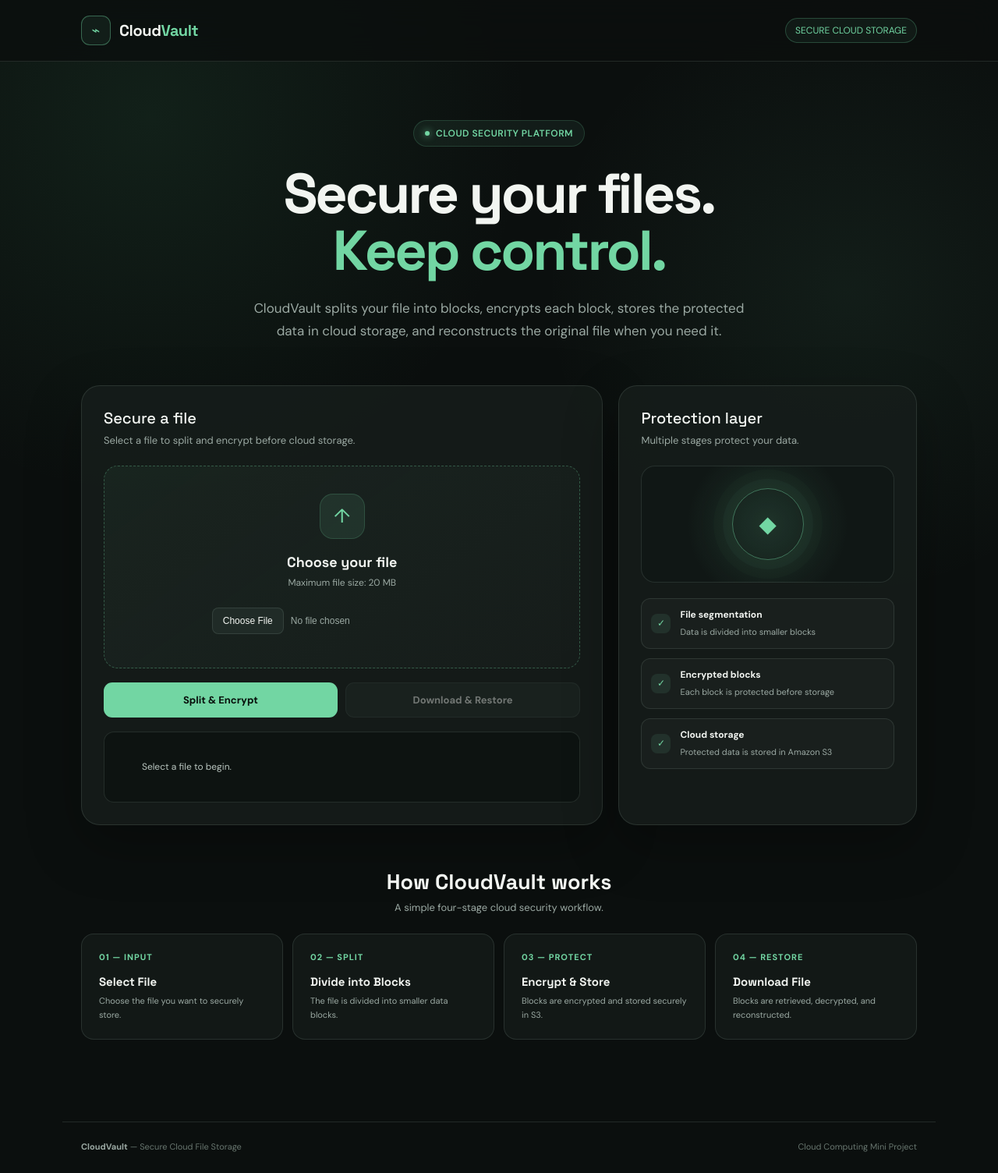
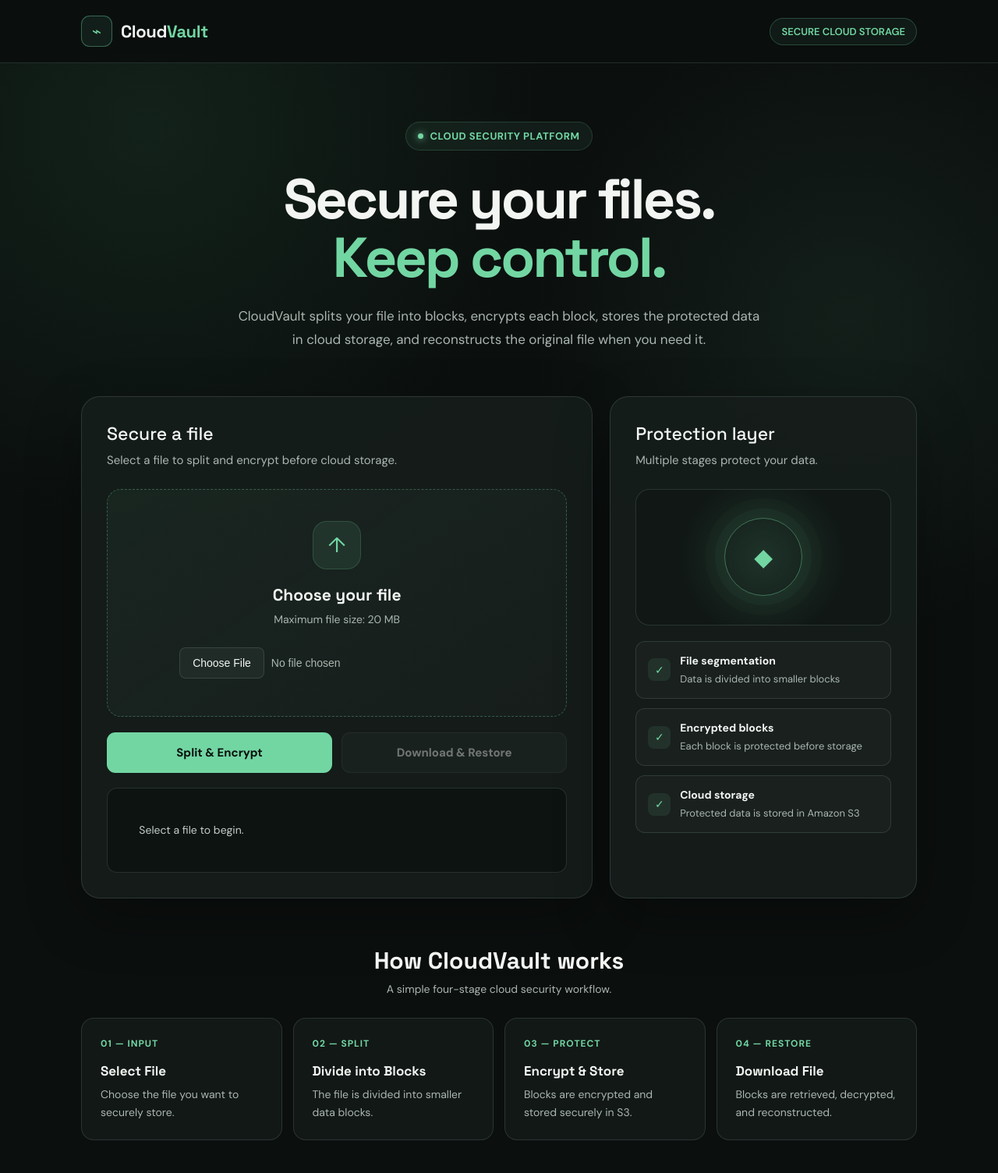
Before and after one commit to zh-s15/cloudvault, a website: page public/index.html in a window 1280 px wide. Shown: the top 1504 px of the page at 78% size. Drawn offline with Linux system fonts and the light colour scheme.

Commit message:
Update index.html

```diff
--- a/public/index.html
+++ b/public/index.html
@@ -1,26 +1,20 @@
-<!DOCTYPE html>
-<html lang="en">
+<!DOCTYPE html><html lang="en">
 <head>
   <meta charset="UTF-8">
   <meta name="viewport" content="width=device-width, initial-scale=1.0">
   <meta name="description" content="CloudVault - Secure cloud file storage with encryption and file block technology">
-  <title>CloudVault | Secure Cloud Storage</title>
-
-  <style>
+  <title>CloudVault | Secure Cloud Storage</title>  <style>
     @import url('https://fonts.googleapis.com/css2?family=DM+Sans:wght@400;500;600;700&family=Space+Grotesk:wght@500;600;700&display=swap');
 
     :root {
       --bg: #0b0f0e;
       --bg-soft: #111715;
-      --card: rgba(22, 29, 27, 0.88);
-      --card-light: #18211f;
+      --card: rgba(22, 29, 27, 0.94);
       --green: #72d6a3;
-      --green-dark: #2d9d68;
       --mint: #b9f2d0;
       --text: #f2f5f1;
-      --muted: #9ba9a3;
-      --border: rgba(155, 181, 169, 0.16);
-      --danger: #ff9d9d;
+      --muted: #aab6b0;
+      --border: rgba(155, 181, 169, 0.18);
     }
 
     * {
@@ -36,19 +30,20 @@
     body {
       font-family: "DM Sans", sans-serif;
       background:
-        radial-gradient(circle at 15% 10%, rgba(67, 157, 105, 0.12), transparent 28%),
-        radial-gradient(circle at 85% 25%, rgba(114, 214, 163, 0.07), transparent 25%),
+        radial-gradient(circle at 15% 10%, rgba(67, 157, 105, 0.13), transparent 28%),
+        radial-gradient(circle at 85% 25%, rgba(114, 214, 163, 0.08), transparent 25%),
         var(--bg);
       color: var(--text);
       min-height: 100vh;
+      font-size: 16px;
     }
 
-    /* ---------- NAVBAR ---------- */
+    /* NAVBAR */
 
     header {
       width: 100%;
       border-bottom: 1px solid var(--border);
-      background: rgba(11, 15, 14, 0.82);
+      background: rgba(11, 15, 14, 0.9);
       backdrop-filter: blur(18px);
       position: sticky;
       top: 0;
@@ -71,21 +66,21 @@
     }
 
     .brand-icon {
-      width: 38px;
-      height: 38px;
+      width: 40px;
+      height: 40px;
       border: 1px solid rgba(114, 214, 163, 0.4);
       border-radius: 11px;
       display: flex;
       align-items: center;
       justify-content: center;
       color: var(--green);
-      background: rgba(114, 214, 163, 0.07);
-      font-size: 18px;
+      background: rgba(114, 214, 163, 0.08);
+      font-size: 20px;
     }
 
     .brand-name {
       font-family: "Space Grotesk", sans-serif;
-      font-size: 20px;
+      font-size: 22px;
       font-weight: 700;
       letter-spacing: -0.4px;
     }
@@ -95,15 +90,16 @@
     }
 
     .nav-badge {
-      font-size: 12px;
+      font-size: 13px;
       color: var(--green);
       border: 1px solid rgba(114, 214, 163, 0.25);
       background: rgba(114, 214, 163, 0.06);
-      padding: 7px 12px;
+      padding: 8px 14px;
       border-radius: 100px;
+      font-weight: 600;
     }
 
-    /* ---------- HERO ---------- */
+    /* MAIN */
 
     main {
       max-width: 1120px;
@@ -111,9 +107,11 @@
       padding: 75px 24px 50px;
     }
 
+    /* HERO */
+
     .hero {
       text-align: center;
-      max-width: 780px;
+      max-width: 800px;
       margin: auto;
     }
 
@@ -124,18 +122,18 @@
       color: var(--green);
       background: rgba(114, 214, 163, 0.07);
       border: 1px solid rgba(114, 214, 163, 0.18);
-      padding: 8px 14px;
+      padding: 9px 15px;
       border-radius: 100px;
-      font-size: 12px;
-      font-weight: 600;
+      font-size: 13px;
+      font-weight: 700;
       letter-spacing: 0.5px;
       text-transform: uppercase;
-      margin-bottom: 24px;
+      margin-bottom: 25px;
     }
 
     .dot {
-      width: 6px;
-      height: 6px;
+      width: 7px;
+      height: 7px;
       background: var(--green);
       border-radius: 50%;
       box-shadow: 0 0 10px var(--green);
@@ -143,10 +141,10 @@
 
     .hero h1 {
       font-family: "Space Grotesk", sans-serif;
-      font-size: clamp(42px, 7vw, 72px);
-      line-height: 1.02;
+      font-size: clamp(44px, 7vw, 72px);
+      line-height: 1.04;
       letter-spacing: -3px;
-      margin-bottom: 22px;
+      margin-bottom: 23px;
     }
 
     .hero h1 span {
@@ -156,44 +154,47 @@
     .hero p {
       color: var(--muted);
       font-size: 17px;
-      line-height: 1.7;
-      max-width: 650px;
+      line-height: 1.75;
+      max-width: 680px;
       margin: auto;
     }
 
-    /* ---------- MAIN CARD ---------- */
+    /* WORKSPACE */
 
     .workspace {
-      margin-top: 55px;
+      margin-top: 58px;
       display: grid;
-      grid-template-columns: 1.4fr 0.8fr;
-      gap: 20px;
+      grid-template-columns: 1.25fr 0.75fr;
+      gap: 22px;
+      align-items: stretch;
     }
 
     .panel {
       background: var(--card);
       border: 1px solid var(--border);
       border-radius: 24px;
-      padding: 28px;
+      padding: 32px;
       box-shadow: 0 25px 70px rgba(0, 0, 0, 0.28);
+      height: 100%;
     }
 
     .panel-title {
       font-family: "Space Grotesk", sans-serif;
-      font-size: 20px;
-      margin-bottom: 7px;
+      font-size: 23px;
+      margin-bottom: 8px;
     }
 
     .panel-subtitle {
       color: var(--muted);
-      font-size: 13px;
-      margin-bottom: 24px;
+      font-size: 15px;
+      line-height: 1.5;
+      margin-bottom: 25px;
     }
 
-    /* ---------- DROPZONE ---------- */
+    /* DROPZONE */
 
     .dropzone {
-      border: 1.5px dashed rgba(114, 214, 163, 0.32);
+      border: 1.5px dashed rgba(114, 214, 163, 0.34);
       background:
         linear-gradient(
           145deg,
@@ -201,8 +202,8 @@
           rgba(255, 255, 255, 0.01)
         );
       border-radius: 18px;
-      min-height: 235px;
-      padding: 35px 20px;
+      min-height: 260px;
+      padding: 40px 25px;
       text-align: center;
       display: flex;
       flex-direction: column;
@@ -217,36 +218,37 @@
     }
 
     .upload-icon {
-      width: 58px;
-      height: 58px;
-      border-radius: 17px;
+      width: 62px;
+      height: 62px;
+      border-radius: 18px;
       background: rgba(114, 214, 163, 0.1);
       border: 1px solid rgba(114, 214, 163, 0.18);
       display: flex;
       align-items: center;
       justify-content: center;
       color: var(--green);
-      font-size: 25px;
-      margin-bottom: 18px;
+      font-size: 27px;
+      margin-bottom: 19px;
     }
 
     .dropzone h3 {
       font-family: "Space Grotesk", sans-serif;
-      font-size: 18px;
-      margin-bottom: 7px;
+      font-size: 21px;
+      margin-bottom: 8px;
     }
 
     .dropzone p {
       color: var(--muted);
-      font-size: 12px;
-      margin-bottom: 16px;
+      font-size: 14px;
+      line-height: 1.5;
+      margin-bottom: 17px;
     }
 
     input[type="file"] {
       width: 100%;
-      max-width: 350px;
+      max-width: 420px;
       color: var(--muted);
-      font-size: 12px;
+      font-size: 14px;
       padding: 8px;
     }
 
@@ -255,27 +257,28 @@
       color: var(--text);
       border: 1px solid var(--border);
       border-radius: 8px;
-      padding: 9px 13px;
+      padding: 11px 16px;
       margin-right: 9px;
       cursor: pointer;
       font-family: inherit;
+      font-size: 14px;
     }
 
-    /* ---------- BUTTONS ---------- */
+    /* BUTTONS */
 
     .actions {
-      display: flex;
-      gap: 10px;
-      margin-top: 18px;
+      display: grid;
+      grid-template-columns: 1fr 1fr;
+      gap: 12px;
+      margin-top: 20px;
     }
 
     button {
-      flex: 1;
       border: 0;
       border-radius: 11px;
-      padding: 13px 17px;
+      padding: 15px 18px;
       font-family: "DM Sans", sans-serif;
-      font-size: 13px;
+      font-size: 15px;
       font-weight: 700;
       cursor: pointer;
       transition: 0.2s ease;
@@ -299,6 +302,7 @@
 
     #downloadBtn:hover:not(:disabled) {
       background: #293732;
+      transform: translateY(-1px);
     }
 
     button:disabled {
@@ -307,23 +311,23 @@
       transform: none;
     }
 
-    /* ---------- STATUS ---------- */
+    /* STATUS */
 
     #status {
-      margin-top: 18px;
-      padding: 16px;
+      margin-top: 19px;
+      padding: 18px;
       background: #0d1311;
       border: 1px solid var(--border);
       border-radius: 13px;
-      color: #b9c5bf;
+      color: #c3cec8;
       white-space: pre-wrap;
       overflow-wrap: anywhere;
-      line-height: 1.6;
-      font-size: 12px;
-      min-height: 72px;
+      line-height: 1.7;
+      font-size: 14px;
+      min-height: 90px;
     }
 
-    /* ---------- SECURITY PANEL ---------- */
+    /* SECURITY PANEL */
 
     .security-card {
       display: flex;
@@ -331,7 +335,7 @@
     }
 
     .security-visual {
-      min-height: 150px;
+      min-height: 175px;
       border-radius: 18px;
       background:
         radial-gradient(circle at center, rgba(114, 214, 163, 0.15), transparent 58%),
@@ -346,8 +350,8 @@
     }
 
     .vault-ring {
-      width: 92px;
-      height: 92px;
+      width: 100px;
+      height: 100px;
       border: 1px solid rgba(114, 214, 163, 0.45);
       border-radius: 50%;
       display: flex;
@@ -355,11 +359,11 @@
       justify-content: center;
       box-shadow:
         0 0 0 12px rgba(114, 214, 163, 0.035),
-        0 0 0 24px rgba(114, 214, 163, 0.018);
+        0 0 0 25px rgba(114, 214, 163, 0.018);
     }
 
     .lock {
-      font-size: 29px;
+      font-size: 31px;
       color: var(--green);
     }
 
@@ -373,66 +377,67 @@
       display: flex;
       align-items: center;
       gap: 12px;
-      padding: 12px;
+      padding: 15px;
       border-radius: 12px;
       background: rgba(255, 255, 255, 0.025);
       border: 1px solid var(--border);
     }
 
     .check {
-      width: 25px;
-      height: 25px;
+      width: 29px;
+      height: 29px;
       border-radius: 8px;
       background: rgba(114, 214, 163, 0.1);
       color: var(--green);
       display: flex;
       align-items: center;
       justify-content: center;
-      font-size: 12px;
+      font-size: 14px;
       flex-shrink: 0;
     }
 
     .security-item strong {
       display: block;
-      font-size: 12px;
-      margin-bottom: 2px;
+      font-size: 14px;
+      margin-bottom: 3px;
     }
 
     .security-item span {
       color: var(--muted);
-      font-size: 11px;
+      font-size: 13px;
+      line-height: 1.4;
     }
 
-    /* ---------- PROCESS ---------- */
+    /* PROCESS */
 
     .process {
-      margin-top: 55px;
+      margin-top: 60px;
     }
 
     .section-heading {
       text-align: center;
-      margin-bottom: 25px;
+      margin-bottom: 28px;
     }
 
     .section-heading h2 {
       font-family: "Space Grotesk", sans-serif;
-      font-size: 27px;
-      margin-bottom: 7px;
+      font-size: 30px;
+      margin-bottom: 8px;
     }
 
     .section-heading p {
       color: var(--muted);
-      font-size: 13px;
+      font-size: 14px;
     }
 
     .steps {
       display: grid;
       grid-template-columns: repeat(4, 1fr);
-      gap: 12px;
+      gap: 14px;
     }
 
     .step {
-      padding: 22px;
+      padding: 24px;
       background: rgba(22, 29, 27, 0.72);
       border: 1px solid var(--border);
       border-radius: 16px;
@@ -446,45 +451,45 @@
 
     .step-number {
       color: var(--green);
-      font-size: 11px;
+      font-size: 12px;
       font-weight: 700;
       letter-spacing: 1px;
-      margin-bottom: 15px;
+      margin-bottom: 16px;
     }
 
     .step h3 {
       font-family: "Space Grotesk", sans-serif;
-      font-size: 15px;
-      margin-bottom: 7px;
+      font-size: 17px;
+      margin-bottom: 8px;
     }
 
     .step p {
       color: var(--muted);
-      font-size: 11px;
+      font-size: 14px;
       line-height: 1.6;
     }
 
-    /* ---------- FOOTER ---------- */
+    /* FOOTER */
 
     footer {
       max-width: 1120px;
-      margin: 55px auto 0;
-      padding: 24px;
+      margin: 60px auto 0;
+      padding: 25px 24px;
       border-top: 1px solid var(--border);
-      color: #68766f;
-      font-size: 11px;
+      color: #718078;
+      font-size: 13px;
       display: flex;
       justify-content: space-between;
       gap: 15px;
     }
 
     footer strong {
-      color: #9ba9a3;
+      color: #a7b4ad;
     }
 
-    /* ---------- RESPONSIVE ---------- */
+    /* RESPONSIVE */
 
-    @media (max-width: 800px) {
+    @media (max-width: 850px) {
       .workspace {
         grid-template-columns: 1fr;
       }
@@ -494,9 +499,9 @@
       }
     }
 
-    @media (max-width: 560px) {
+    @media (max-width: 600px) {
       .nav {
-        padding: 16px;
+        padding: 17px;
       }
 
       .nav-badge {
@@ -508,6 +513,7 @@
       }
 
       .hero h1 {
+        font-size: 44px;
         letter-spacing: -2px;
       }
 
@@ -516,12 +522,12 @@
       }
 
       .panel {
-        padding: 18px;
+        padding: 20px;
         border-radius: 19px;
       }
 
       .actions {
-        flex-direction: column;
+        grid-template-columns: 1fr;
       }
 
       .steps {
@@ -532,26 +538,25 @@
         flex-direction: column;
       }
     }
-  </style>
-</head>
+  </style></head><body>  <header>
+    <div class="nav">  <div class="brand">
+    <div class="brand-icon">⌁</div>
 
-<body>
-
-  <header>
-    <div class="nav">
-      <div class="brand">
-        <div class="brand-icon">⌁</div>
-        <div class="brand-name">Cloud<span>Vault</span></div>
+    <div class="brand-name">
+      Cloud<span>Vault</span>
+    </div>
   </div>
 
-      <div class="nav-badge">SECURE CLOUD STORAGE</div>
+  <div class="nav-badge">
+    SECURE CLOUD STORAGE
   </div>
-  </header>
 
-  <main>
+</div>
 
-    <!-- HERO -->
+  </header>  <main><!-- HERO -->
+
 <section class="hero">
+
   <div class="eyebrow">
     <span class="dot"></span>
     Cloud Security Platform
@@ -567,16 +572,21 @@
     stores the protected data in cloud storage, and reconstructs
     the original file when you need it.
   </p>
+
 </section>
 
 
-    <!-- WORKSPACE -->
+<!-- MAIN WORKSPACE -->
+
 <section class="workspace">
 
-      <!-- UPLOAD PANEL -->
+  <!-- FILE SECURITY PANEL -->
+
   <div class="panel">
 
-        <div class="panel-title">Secure a file</div>
+    <div class="panel-title">
+      Secure a file
+    </div>
 
     <div class="panel-subtitle">
       Select a file to split and encrypt before cloud storage.
@@ -584,19 +594,28 @@
 
     <div class="dropzone">
 
-          <div class="upload-icon">↑</div>
+      <div class="upload-icon">
+        ↑
+      </div>
 
-          <h3>Choose your file</h3>
+      <h3>
+        Choose your file
+      </h3>
 
       <p>
         Maximum file size: 20 MB
       </p>
 
-          <input type="file" id="fileInput">
+      <input
+        type="file"
+        id="fileInput"
+      >
 
     </div>
 
+
     <div class="actions">
+
       <button id="uploadBtn">
         Split &amp; Encrypt
       </button>
@@ -604,9 +623,15 @@
       <button id="downloadBtn" disabled>
         Download &amp; Restore
       </button>
+
     </div>
 
-        <div id="status" role="status" aria-live="polite">
+
+    <div
+      id="status"
+      role="status"
+      aria-live="polite"
+    >
       Select a file to begin.
     </div>
 
@@ -614,44 +639,85 @@
 
 
   <!-- SECURITY PANEL -->
+
   <div class="panel security-card">
 
-        <div class="panel-title">Protection layer</div>
+    <div class="panel-title">
+      Protection layer
+    </div>
 
     <div class="panel-subtitle">
       Multiple stages protect your data.
     </div>
 
+
     <div class="security-visual">
+
       <div class="vault-ring">
-            <div class="lock">◆</div>
+        <div class="lock">
+          ◆
         </div>
       </div>
+
+    </div>
+
 
     <div class="security-list">
 
       <div class="security-item">
-            <div class="check">✓</div>
-            <div>
-              <strong>File segmentation</strong>
-              <span>Data is divided into smaller blocks</span>
-            </div>
+
+        <div class="check">
+          ✓
         </div>
 
-          <div class="security-item">
-            <div class="check">✓</div>
         <div>
-              <strong>Encrypted blocks</strong>
-              <span>Each block is protected before storage</span>
-            </div>
+          <strong>
+            File segmentation
+          </strong>
+
+          <span>
+            Data is divided into smaller blocks
+          </span>
         </div>
 
+      </div>
+
+
       <div class="security-item">
-            <div class="check">✓</div>
+
+        <div class="check">
+          ✓
+        </div>
+
         <div>
-              <strong>Cloud storage</strong>
-              <span>Protected data is stored in Amazon S3</span>
+          <strong>
+            Encrypted blocks
+          </strong>
+
+          <span>
+            Each block is protected before storage
+          </span>
         </div>
+
+      </div>
+
+
+      <div class="security-item">
+
+        <div class="check">
+          ✓
+        </div>
+
+        <div>
+          <strong>
+            Cloud storage
+          </strong>
+
+          <span>
+            Protected data is stored in Amazon S3
+          </span>
+        </div>
+
       </div>
 
     </div>
@@ -661,122 +727,205 @@
 </section>
 
 
-    <!-- PROCESS -->
+<!-- WORKFLOW -->
+
 <section class="process">
 
   <div class="section-heading">
-        <h2>How CloudVault works</h2>
-        <p>A simple four-stage cloud security workflow.</p>
+
+    <h2>
+      How CloudVault works
+    </h2>
+
+    <p>
+      A simple four-stage cloud security workflow.
+    </p>
+
   </div>
+
 
   <div class="steps">
 
     <div class="step">
-          <div class="step-number">01 — INPUT</div>
-          <h3>Select File</h3>
+
+      <div class="step-number">
+        01 — INPUT
+      </div>
+
+      <h3>
+        Select File
+      </h3>
+
       <p>
         Choose the file you want to securely store.
       </p>
+
     </div>
 
+
     <div class="step">
-          <div class="step-number">02 — SPLIT</div>
-          <h3>Divide into Blocks</h3>
+
+      <div class="step-number">
+        02 — SPLIT
+      </div>
+
+      <h3>
+        Divide into Blocks
+      </h3>
+
       <p>
         The file is divided into smaller data blocks.
       </p>
+
     </div>
 
+
     <div class="step">
-          <div class="step-number">03 — PROTECT</div>
-          <h3>Encrypt &amp; Store</h3>
+
+      <div class="step-number">
+        03 — PROTECT
+      </div>
+
+      <h3>
+        Encrypt &amp; Store
+      </h3>
+
       <p>
         Blocks are encrypted and stored securely in S3.
       </p>
+
     </div>
 
+
     <div class="step">
-          <div class="step-number">04 — RESTORE</div>
-          <h3>Download File</h3>
+
+      <div class="step-number">
+        04 — RESTORE
+      </div>
+
+      <h3>
+        Download File
+      </h3>
+
       <p>
         Blocks are retrieved, decrypted, and reconstructed.
       </p>
+
     </div>
 
   </div>
 
 </section>
 
-  </main>
-
-
-  <footer>
-    <div>
-      <strong>CloudVault</strong> — Secure Cloud File Storage
+  </main>  <footer><div>
+  <strong>CloudVault</strong>
+  — Secure Cloud File Storage
 </div>
 
 <div>
   Cloud Computing Mini Project
 </div>
-  </footer>
+
+  </footer>  <script>
+
+    const fileInput =
+      document.getElementById("fileInput");
+
+    const uploadBtn =
+      document.getElementById("uploadBtn");
+
+    const downloadBtn =
+      document.getElementById("downloadBtn");
+
+    const statusBox =
+      document.getElementById("status");
+
+    let currentFileId = null;
 
 
-  <script>
-    const fileInput = document.getElementById("fileInput");
-    const uploadBtn = document.getElementById("uploadBtn");
-    const downloadBtn = document.getElementById("downloadBtn");
-    const statusBox = document.getElementById("status");
-
-    let currentFileId = null;
+    /* UPLOAD */
 
     uploadBtn.addEventListener("click", async () => {
 
       const file = fileInput.files[0];
 
       if (!file) {
-        statusBox.textContent = "Please select a file first.";
+
+        statusBox.textContent =
+          "Please select a file first.";
+
         return;
       }
 
-      const formData = new FormData();
+
+      const formData =
+        new FormData();
+
       formData.append("file", file);
+
 
       uploadBtn.disabled = true;
       downloadBtn.disabled = true;
       currentFileId = null;
 
+
       statusBox.textContent =
         "Uploading, splitting, encrypting, and storing your file...";
 
+
       try {
 
-        const response = await fetch("/api/upload", {
+        const response =
+          await fetch("/api/upload", {
             method: "POST",
             body: formData
           });
 
-        const result = await response.json();
+
+        const result =
+          await response.json();
+
 
         if (!response.ok) {
-          throw new Error(result.error || "Processing failed.");
+
+          throw new Error(
+            result.error ||
+            "Processing failed."
+          );
+
         }
 
-        currentFileId = result.fileId;
+
+        currentFileId =
+          result.fileId;
+
 
         statusBox.textContent =
           "SUCCESS — File secured.\n\n" +
-          "File: " + result.fileName + "\n" +
-          "Original size: " + result.originalSize + " bytes\n" +
-          "Block size: " + result.blockSize + " bytes\n" +
-          "Total blocks: " + result.totalBlocks + "\n\n" +
+          "File: " +
+          result.fileName +
+          "\n" +
+          "Original size: " +
+          result.originalSize +
+          " bytes\n" +
+          "Block size: " +
+          result.blockSize +
+          " bytes\n" +
+          "Total blocks: " +
+          result.totalBlocks +
+          "\n\n" +
           "Encrypted blocks have been stored in Amazon S3.";
 
+
         downloadBtn.disabled = false;
+
 
       } catch (error) {
 
         statusBox.textContent =
-          "Error: " + error.message;
+          "Error: " +
+          error.message;
+
 
       } finally {
 
@@ -787,59 +936,84 @@
     });
 
 
+    /* DOWNLOAD AND RESTORE */
+
     downloadBtn.addEventListener("click", async () => {
 
       if (!currentFileId) return;
 
+
       downloadBtn.disabled = true;
+
 
       statusBox.textContent =
         "Retrieving, decrypting, and restoring your file...";
 
+
       try {
 
-        const response = await fetch(
+        const response =
+          await fetch(
             "/api/download/" +
             encodeURIComponent(currentFileId)
           );
 
+
         if (!response.ok) {
 
-          const result = await response.json();
+          const result =
+            await response.json();
 
           throw new Error(
-            result.error || "Download failed."
+            result.error ||
+            "Download failed."
           );
 
         }
 
-        const blob = await response.blob();
 
-        const url = URL.createObjectURL(blob);
+        const blob =
+          await response.blob();
 
-        const link = document.createElement("a");
+
+        const url =
+          URL.createObjectURL(blob);
+
+
+        const link =
+          document.createElement("a");
+
 
         link.href = url;
+
 
         link.download =
           fileInput.files[0]?.name ||
           "restored-file";
 
+
         document.body.appendChild(link);
+
 
         link.click();
 
+
         link.remove();
 
+
         URL.revokeObjectURL(url);
+
 
         statusBox.textContent =
           "SUCCESS — Your file was decrypted and restored successfully.";
 
+
       } catch (error) {
 
         statusBox.textContent =
-          "Error: " + error.message;
+          "Error: " +
+          error.message;
+
 
       } finally {
 
@@ -848,7 +1022,6 @@
       }
 
     });
-  </script>
 
-</body>
+  </script></body>
 </html>
```
Lines whose indentation alone changed are shown as unchanged.
